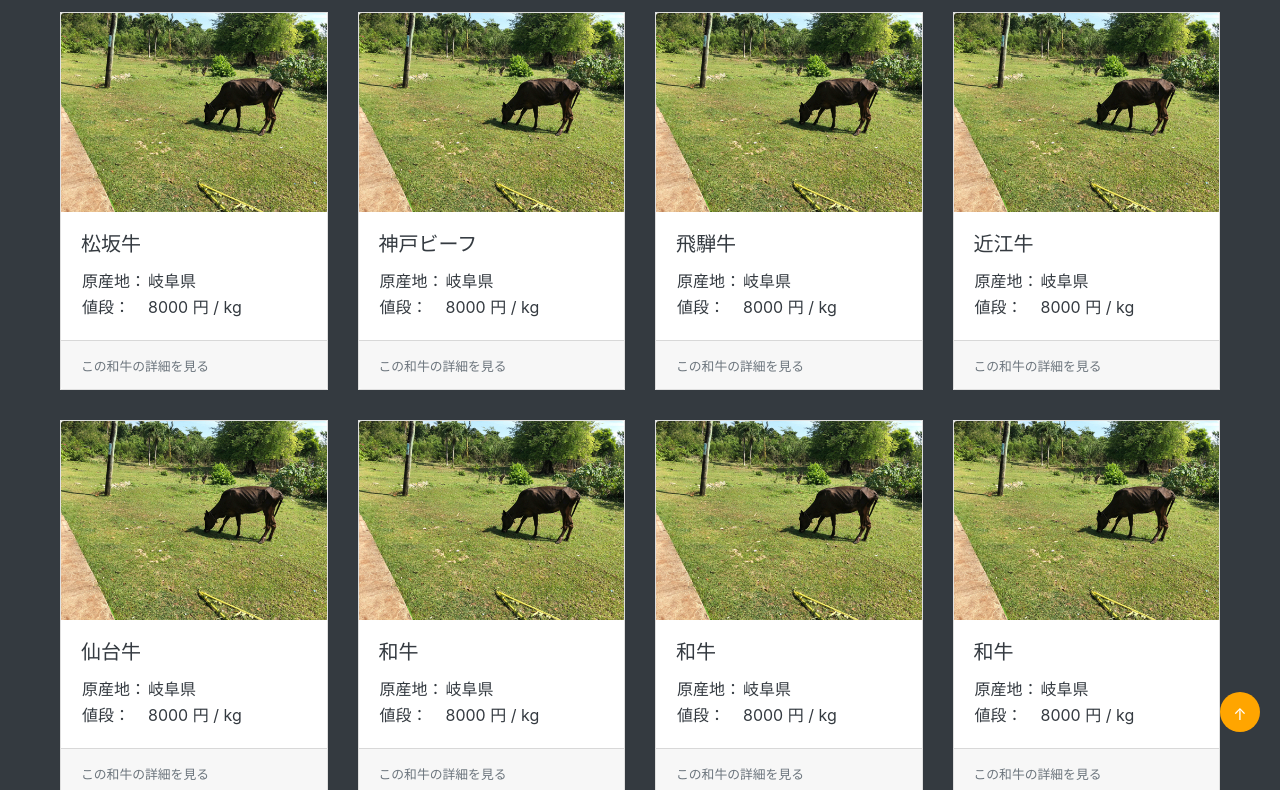
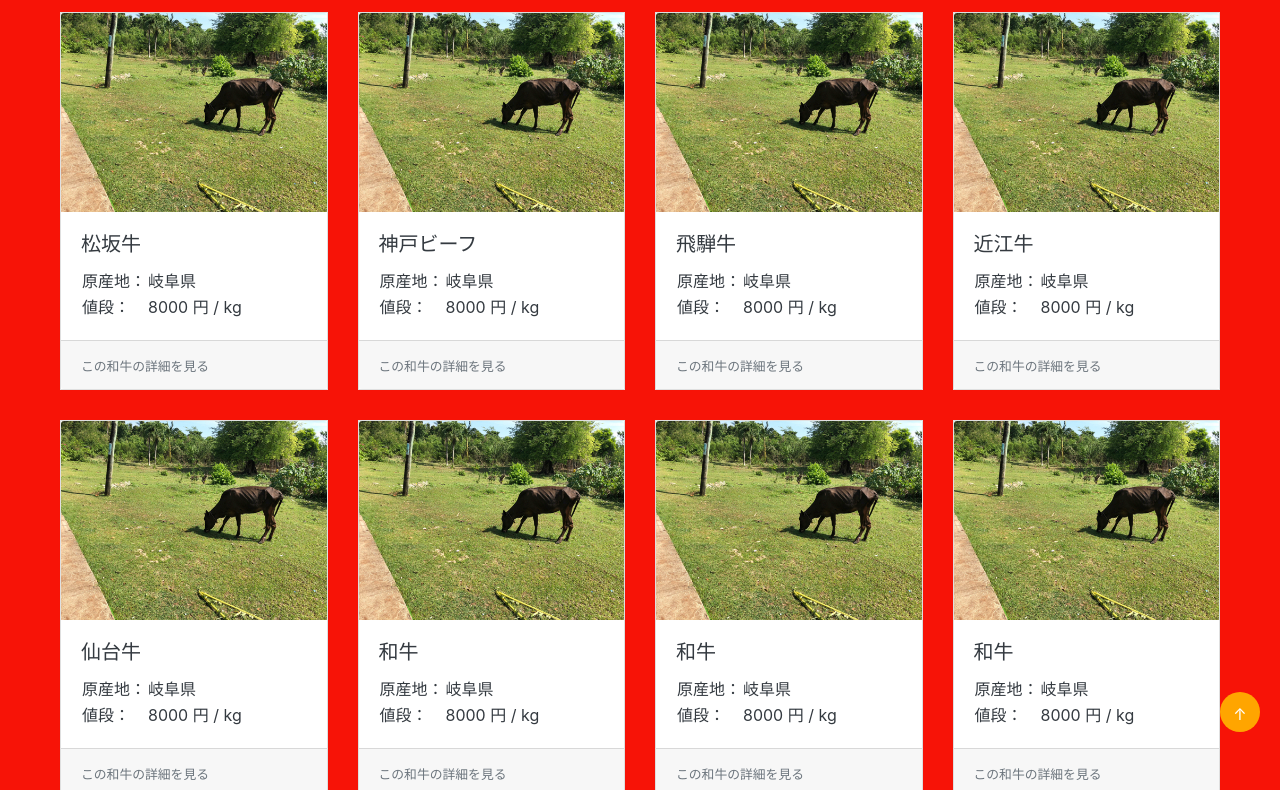
Before and after one commit to AyaTakakura/wagyu_price, a plain HTML site: page index.html in a window 1280 px wide. Shown: the part 48-838 px from the top of the page. Drawn offline with Linux system fonts and the light colour scheme.

Commit message:
bodyクラスの背景色をredに変更

```diff
--- a/css/style.css
+++ b/css/style.css
@@ -1,5 +1,5 @@
 body {
-  background-color: #343a40;
+  background-color: #f71307;
 }
 
 a {
```
